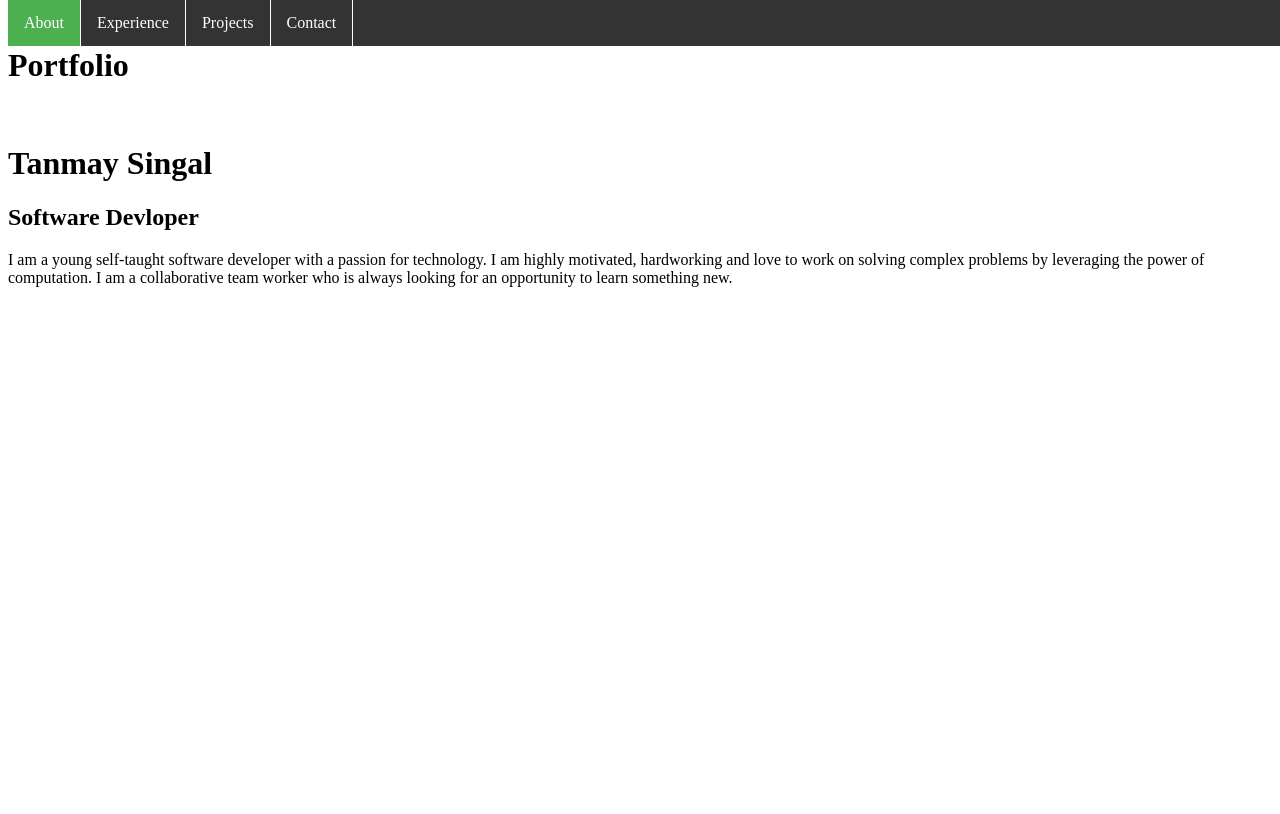
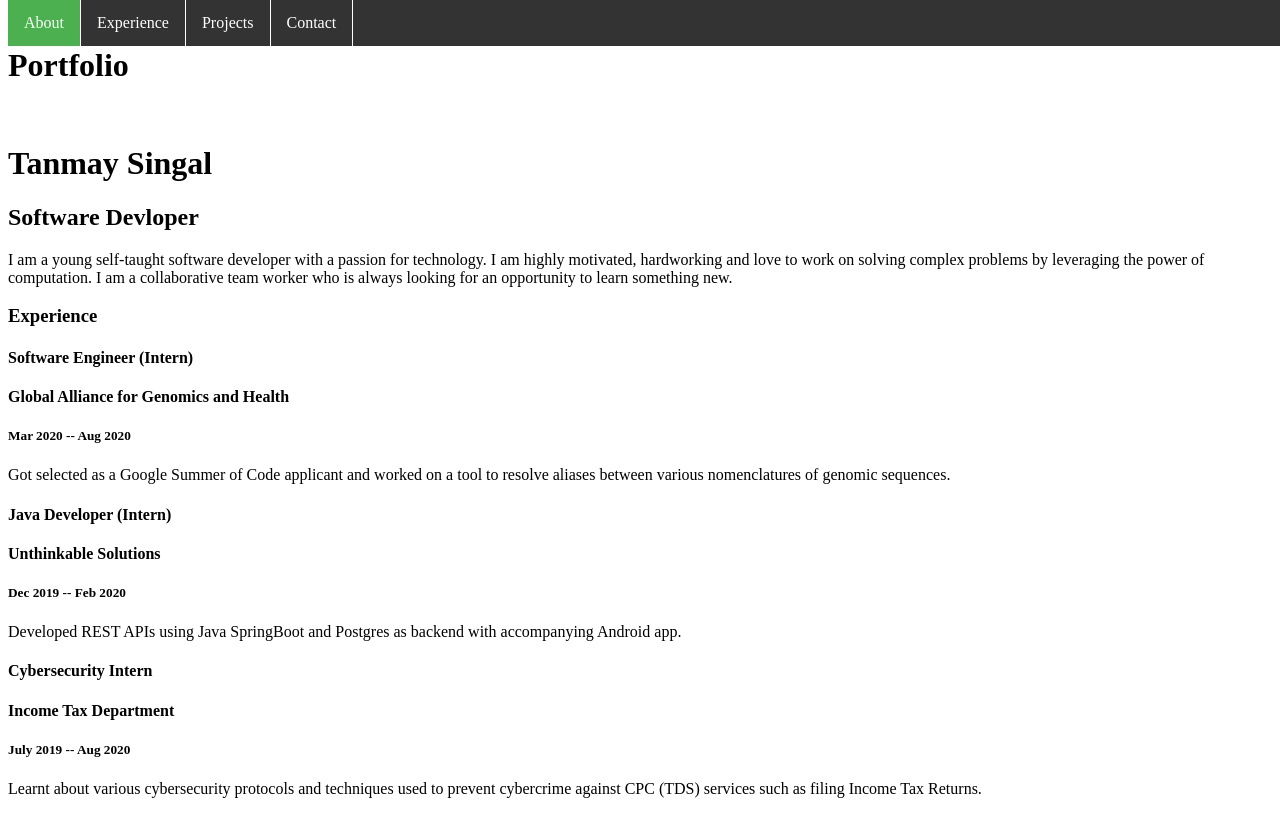
Before and after one commit to singaltanmay/singaltanmay.github.io, a React (Create React App) app: page / in a window 1280 px wide. Built offline with nearby package versions, Linux system fonts and the light colour scheme.

Commit message:
Added Experience list and item components

```diff
--- a/src/App.js
+++ b/src/App.js
@@ -2,8 +2,9 @@ import React, { Component } from "react";
 import "./App.css";
 import NavBar from "./components/NavBar.js";
 import Intro from "./components/Intro.js";
+import Experience from "./components/Experience.js";
 
-class App extends React.Component {
+class App extends Component {
   render() {
     return (
       <div>
@@ -14,6 +15,7 @@ class App extends React.Component {
         <h1>Portfolio</h1>
         <br />
         <Intro />
+        <Experience />
       </div>
     );
   }
--- /dev/null
+++ b/src/components/Experience.js
@@ -0,0 +1,41 @@
+import React from "react";
+import ExperienceItem from "./ExperienceItem";
+
+const payload = [
+  {
+    role: "Software Engineer (Intern)",
+    organization: "Global Alliance for Genomics and Health",
+    from: "Mar 2020",
+    to: "Aug 2020",
+    description:
+      "Got selected as a Google Summer of Code applicant and worked on a tool to resolve aliases between various nomenclatures of genomic sequences.",
+  },
+  {
+    role: "Java Developer (Intern)",
+    organization: "Unthinkable Solutions",
+    from: "Dec 2019",
+    to: "Feb 2020",
+    description:
+      "Developed REST APIs using Java SpringBoot and Postgres as backend with accompanying Android app.",
+  },
+  {
+    role: "Cybersecurity Intern",
+    organization: "Income Tax Department",
+    from: "July 2019",
+    to: "Aug 2020",
+    description:
+      "Learnt about various cybersecurity protocols and techniques used to prevent cybercrime against CPC (TDS) services such as filing Income Tax Returns.",
+  },
+];
+
+const Experience = () => {
+  return (
+    <div>
+      <h3>Experience</h3>
+      {payload.map((item, index) => (
+        <ExperienceItem key={index} content={payload[index]} />
+      ))}
+    </div>
+  );
+};
+export default Experience;
--- /dev/null
+++ b/src/components/ExperienceItem.js
@@ -0,0 +1,15 @@
+import React from "react";
+
+const ExperienceItem = ({ content }) => {
+  return (
+    <div>
+      <h4>{content.role}</h4>
+      <h4>{content.organization}</h4>
+      <h5>
+        {content.from} -- {content.to}
+      </h5>
+      <p>{content.description}</p>
+    </div>
+  );
+};
+export default ExperienceItem;
```
